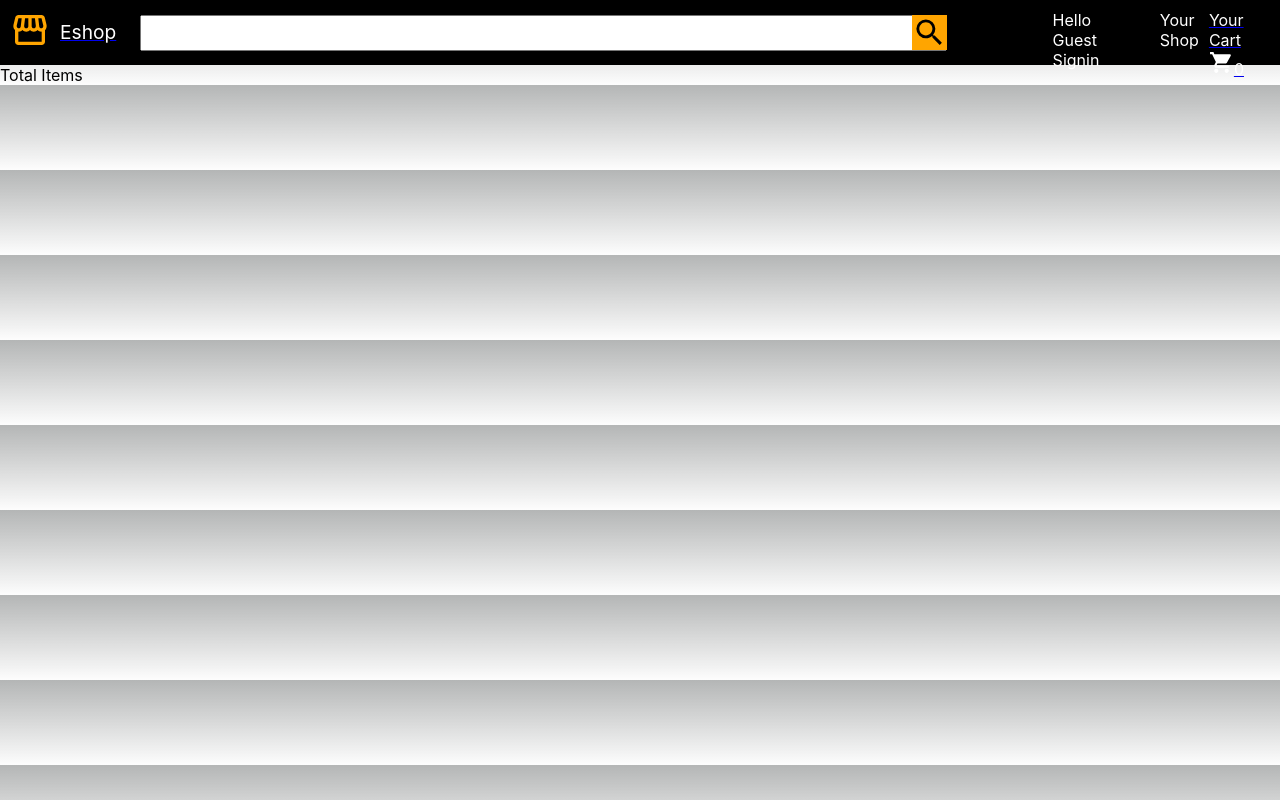
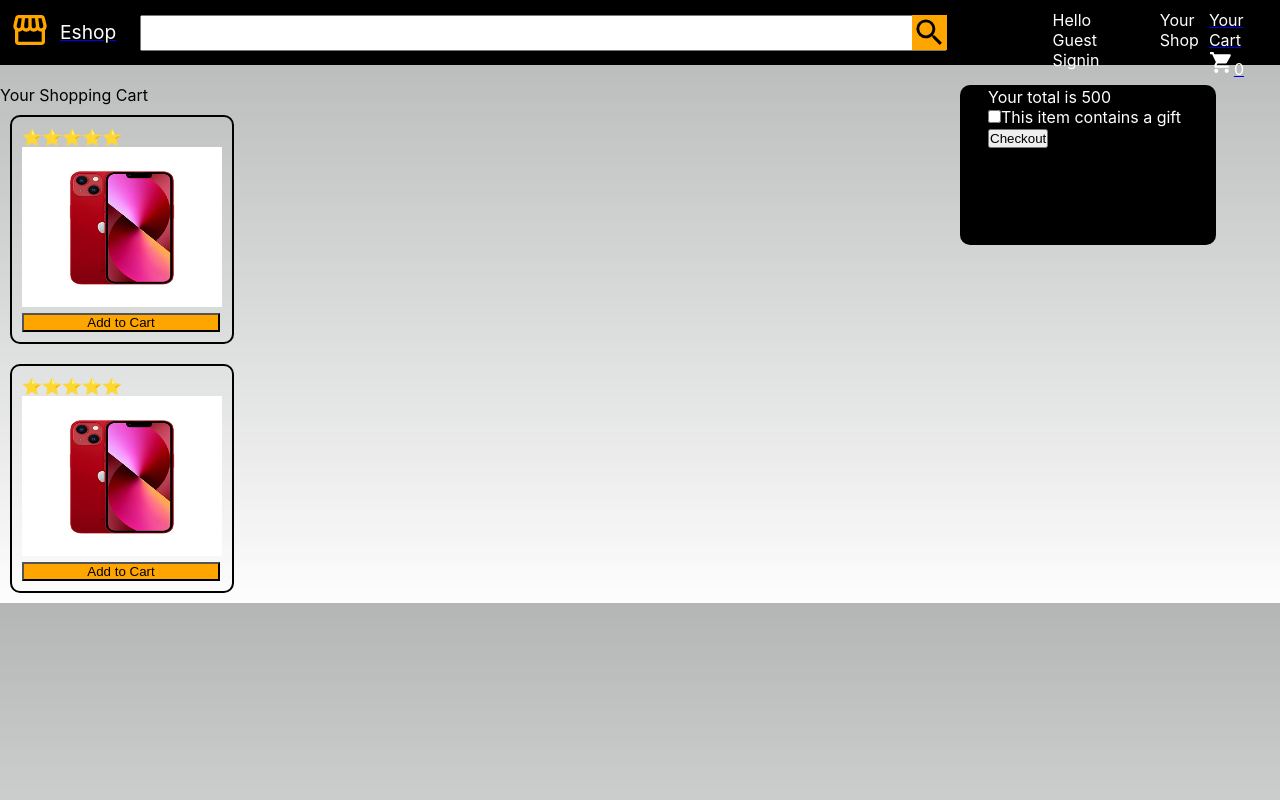
Before and after one commit to mintumintu/React-shoppingapp, a React (Create React App) app: page /cart in a window 1280 px wide. Built offline with nearby package versions, Linux system fonts and the light colour scheme.

Commit message:
Added Cart

```diff
--- a/src/Components/Cart.css
+++ b/src/Components/Cart.css
@@ -1,3 +1,25 @@
 .cart-body{
     display: flex;
+    flex-direction: row;
+    margin-top: 20px;
 }
+
+.left-section{
+    display: flex;
+    flex-direction: column;
+    width: 75%;
+}
+.right-section{
+    display: flex;
+    flex-direction: column;
+    width: 20%;
+    background-color: black;
+    color: white;
+    height: 20vh;
+    border-radius: 10px;
+    align-items: center;
+}
+.subtotal{
+    width:200px;
+    border: 2px solid black;
+}
--- a/src/Components/Cart.js
+++ b/src/Components/Cart.js
@@ -1,13 +1,20 @@
 import React from "react";
+import Product from './Product'
+import './Cart.css'
 
 const Cart = ()=>{
     return(
         <div className="cart-body">
             <div className="left-section">
+            <p>Your Shopping Cart</p>
+            <Product />
+            <Product />
             </div>
             <div className="right-section">
-            <div className="summery">
-                <p>Total Items</p>
+            <div className="subtotal">
+             <p>Your total is 500</p>
+             <p><input type='checkbox' />This item contains a gift</p>
+             <button>Checkout</button>
             </div>
             </div>
         </div>
```
